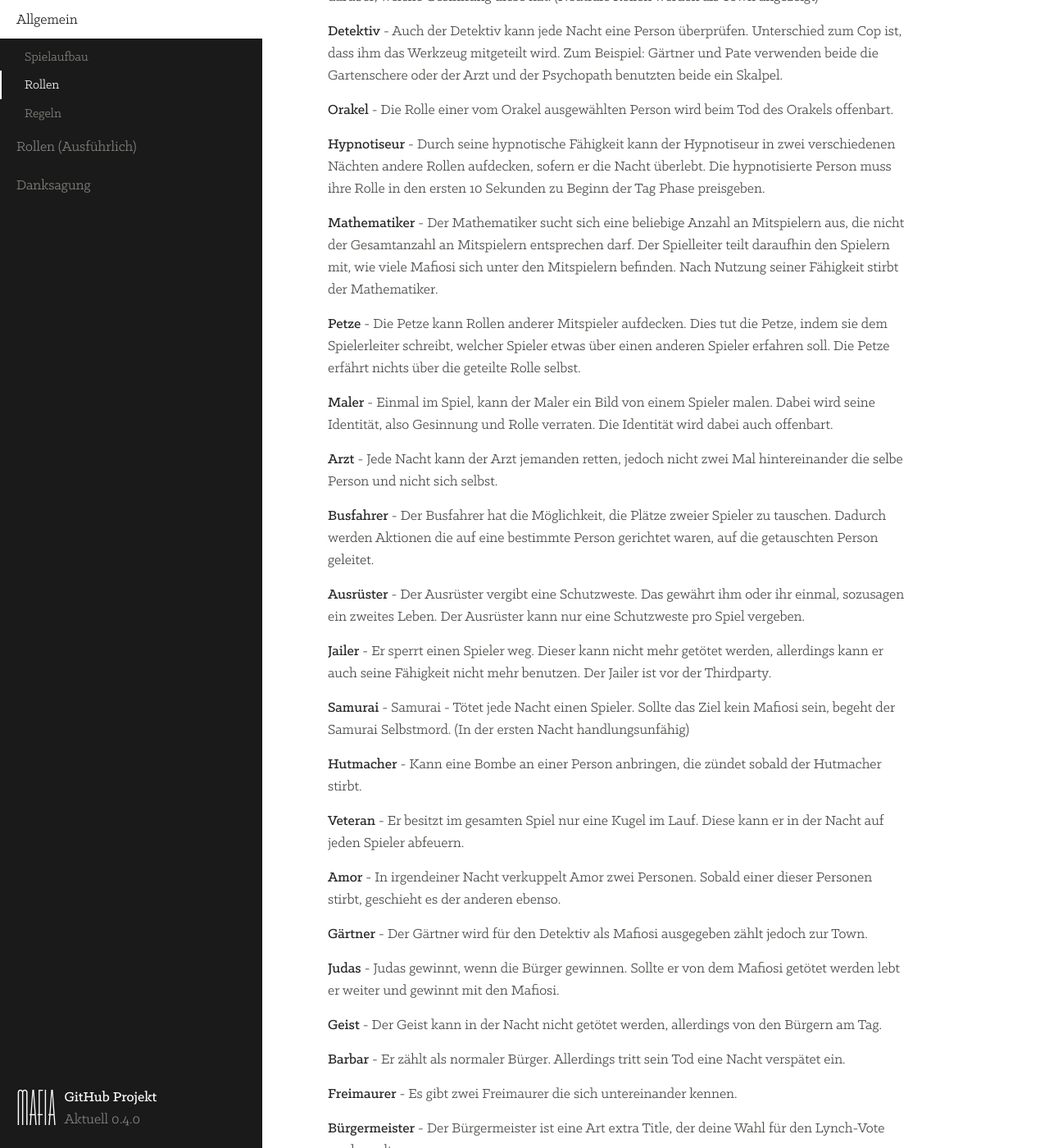
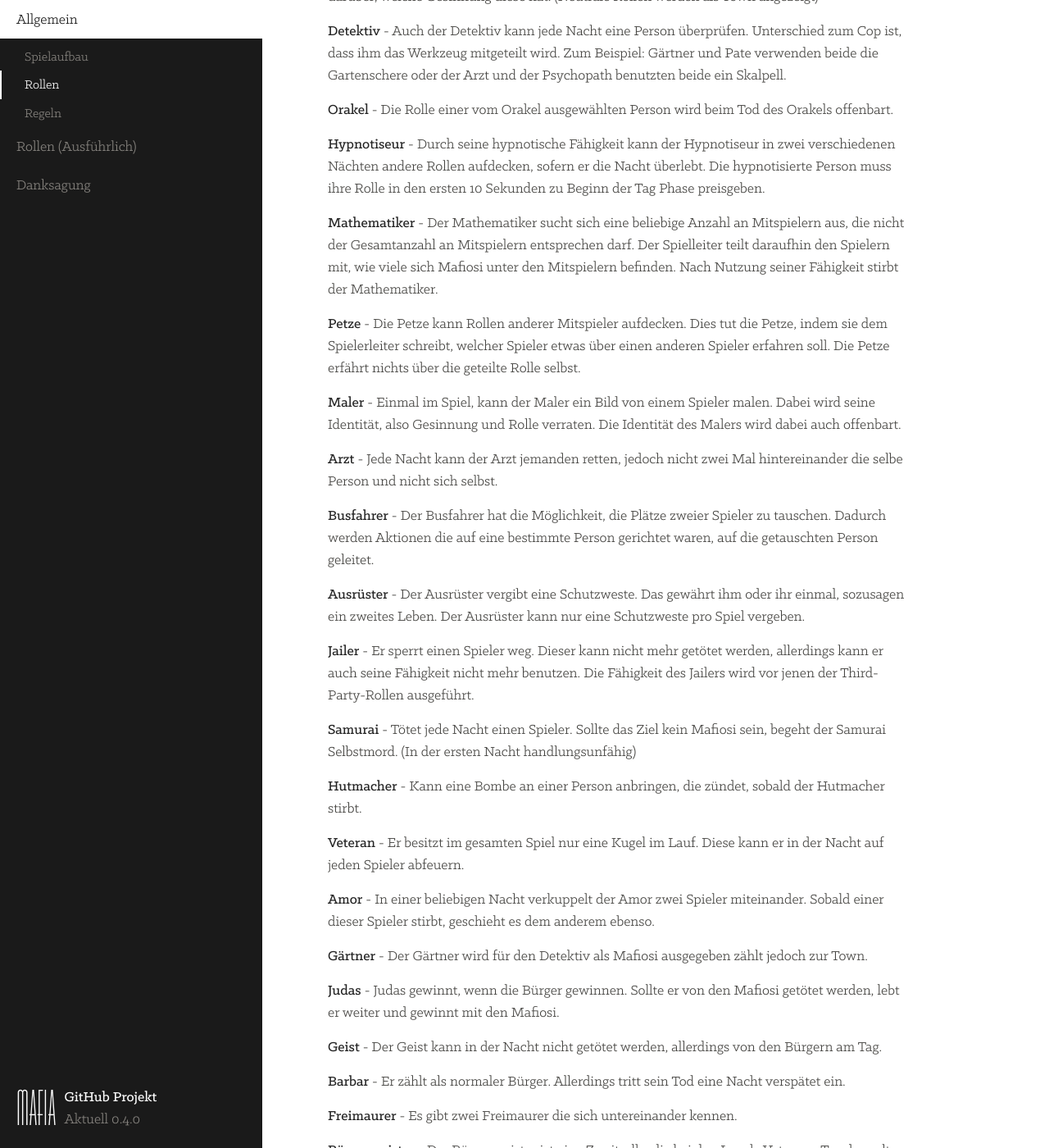
Before and after one commit to gamekeller/mafia, a Jekyll site: the page built from index.md, in a window 1280 px wide and 1400 px high, scrolled down 1344 px. Shown: the whole window at 82% size. Built offline with Jekyll 4.4.1, drawn with Linux system fonts in a browser that asks for light colours; some of the changed text lies outside the part shown.

Commit message:
change a couple more mistakes, I made >.<

```diff
--- a/index.md
+++ b/index.md
@@ -45,17 +45,17 @@
 
 [**Cop**](extended/#cop) - Der Cop ist in der Lage, jede Nacht eine Person zu überprüfen. Er erhält Informartionen darüber, welche Gesinnung diese hat. (Neutrale Rollen werden als Town angezeigt)
 
-[**Detektiv**](extended/#detektiv) - Auch der Detektiv kann jede Nacht eine Person überprüfen. Unterschied zum Cop ist, dass ihm das Werkzeug mitgeteilt wird. Zum Beispiel: Gärtner und Pate verwenden beide die Gartenschere oder der Arzt und der Psychopath benutzten beide ein Skalpel.
+[**Detektiv**](extended/#detektiv) - Auch der Detektiv kann jede Nacht eine Person überprüfen. Unterschied zum Cop ist, dass ihm das Werkzeug mitgeteilt wird. Zum Beispiel: Gärtner und Pate verwenden beide die Gartenschere oder der Arzt und der Psychopath benutzten beide ein Skalpell.
 
 [**Orakel**](extended/#orakel) - Die Rolle einer vom Orakel ausgewählten Person wird beim Tod des Orakels offenbart.
 
 [**Hypnotiseur**](extended/#hypnotiseur) - Durch seine hypnotische Fähigkeit kann der Hypnotiseur in zwei verschiedenen Nächten andere Rollen aufdecken, sofern er die Nacht überlebt. Die hypnotisierte Person muss ihre Rolle in den ersten 10 Sekunden zu Beginn der Tag Phase preisgeben.
 
-[**Mathematiker**](extended/#mathematiker) - Der Mathematiker sucht sich eine beliebige Anzahl an Mitspielern aus, die nicht der Gesamtanzahl an Mitspielern entsprechen darf. Der Spielleiter teilt daraufhin den Spielern mit, wie viele Mafiosi sich unter den Mitspielern befinden. Nach Nutzung seiner Fähigkeit stirbt der Mathematiker.
+[**Mathematiker**](extended/#mathematiker) - Der Mathematiker sucht sich eine beliebige Anzahl an Mitspielern aus, die nicht der Gesamtanzahl an Mitspielern entsprechen darf. Der Spielleiter teilt daraufhin den Spielern mit, wie viele sich Mafiosi unter den Mitspielern befinden. Nach Nutzung seiner Fähigkeit stirbt der Mathematiker.
 
 [**Petze**](extended/#petze) - Die Petze kann Rollen anderer Mitspieler aufdecken. Dies tut die Petze, indem sie dem Spielerleiter schreibt, welcher Spieler etwas über einen anderen Spieler erfahren soll. Die Petze erfährt nichts über die geteilte Rolle selbst.
 
-[**Maler**](extended/#maler)  - Einmal im Spiel, kann der Maler ein Bild von einem Spieler malen. Dabei wird seine Identität, also Gesinnung und Rolle verraten. Die Identität wird dabei auch offenbart.
+[**Maler**](extended/#maler)  - Einmal im Spiel, kann der Maler ein Bild von einem Spieler malen. Dabei wird seine Identität, also Gesinnung und Rolle verraten. Die Identität des Malers wird dabei auch offenbart.
 
 [**Arzt**](extended/#arzt) - Jede Nacht kann der Arzt jemanden retten, jedoch nicht zwei Mal hintereinander die selbe Person und nicht sich selbst.
 
@@ -63,19 +63,19 @@
 
 [**Ausrüster**](extended/#ausrüster) - Der Ausrüster vergibt eine Schutzweste. Das gewährt ihm oder ihr einmal, sozusagen ein zweites Leben. Der Ausrüster kann nur eine Schutzweste pro Spiel vergeben.
 
-[**Jailer**](extended/#jailer) - Er sperrt einen Spieler weg. Dieser kann nicht mehr getötet werden, allerdings kann er auch seine Fähigkeit nicht mehr benutzen. Der Jailer ist vor der Thirdparty.
+[**Jailer**](extended/#jailer) - Er sperrt einen Spieler weg. Dieser kann nicht mehr getötet werden, allerdings kann er auch seine Fähigkeit nicht mehr benutzen. Die Fähigkeit des Jailers wird vor jenen der Third-Party-Rollen ausgeführt.
 
-[**Samurai**](extended/#samurai) - Samurai - Tötet jede Nacht einen Spieler. Sollte das Ziel kein Mafiosi sein, begeht der Samurai Selbstmord. (In der ersten Nacht handlungsunfähig)
+[**Samurai**](extended/#samurai) - Tötet jede Nacht einen Spieler. Sollte das Ziel kein Mafiosi sein, begeht der Samurai Selbstmord. (In der ersten Nacht handlungsunfähig)
 
-[**Hutmacher**](extended/#hutmacher) - Kann eine Bombe an einer Person anbringen, die zündet sobald der Hutmacher stirbt.
+[**Hutmacher**](extended/#hutmacher) - Kann eine Bombe an einer Person anbringen, die zündet, sobald der Hutmacher stirbt.
 
 [**Veteran**](extended/#veteran) - Er besitzt im gesamten Spiel nur eine Kugel im Lauf. Diese kann er in der Nacht auf jeden Spieler abfeuern.
 
-[**Amor**](extended/#amor) - In irgendeiner Nacht verkuppelt Amor zwei Personen. Sobald einer dieser Personen stirbt, geschieht es der anderen ebenso.
+[**Amor**](extended/#amor) - In einer beliebigen Nacht verkuppelt der Amor zwei Spieler miteinander. Sobald einer dieser Spieler stirbt, geschieht es dem anderem ebenso.
 
 [**Gärtner**](extended/#gaertner) - Der Gärtner wird für den Detektiv als Mafiosi ausgegeben zählt jedoch zur Town.
 
-[**Judas**](extended/#judas) - Judas gewinnt, wenn die Bürger gewinnen. Sollte er von dem Mafiosi getötet werden lebt er weiter und gewinnt mit den Mafiosi.
+[**Judas**](extended/#judas) - Judas gewinnt, wenn die Bürger gewinnen. Sollte er von den Mafiosi getötet werden, lebt er weiter und gewinnt mit den Mafiosi.
 
 [**Geist**](extended/#geist) - Der Geist kann in der Nacht nicht getötet werden, allerdings von den Bürgern am Tag.
 
@@ -83,7 +83,7 @@
 
 [**Freimaurer**](extended/#freimaurer)  - Es gibt zwei Freimaurer die sich untereinander kennen.
 
-[**Bürgermeister**](extended/#buergermeister) - Der Bürgermeister ist eine Art extra Title, der deine Wahl für den Lynch-Vote verdoppelt.
+[**Bürgermeister**](extended/#buergermeister) - Der Bürgermeister ist eine Zweitrolle, die bei den Lynch-Votes am Tag doppelt so viel Stimmkraft hat.
 
 ## Mafia
 
@@ -95,7 +95,7 @@
 
 #### Supporter der Mafia Klasse I (Identität ist bekannt; Teilnahme am Mafia Chat erfolgt nur durch lesen, nicht durch schreiben)
 
-[**Heckenschütze (Mafia Veteran)**](extended/#heckenschuetze) - Bringt einmal im Spiel jemanden um, am Tag. Dafür schreibt er es dem Spielleiter privat.
+[**Heckenschütze (Mafia Veteran)**](extended/#heckenschuetze) - Besitzt wie der Veteran eine Kugel, die er am Tag auf einen anderen Spieler feuern kann. Dafür schreibt er das Ziel dem Spielleiter privat.
 
 [**Voodoo-Puppe**](extended/#voodoo-puppe) - In der Nacht sucht sich die Voodoo-Puppe ein Ziel. Alles was ihr zustößt, geschieht nun auch mit der ausgewählten Person.
 
```
Also changed, not shown: other parts of index.md (+4 -4 lines), extended.md (+1 -9 lines).
